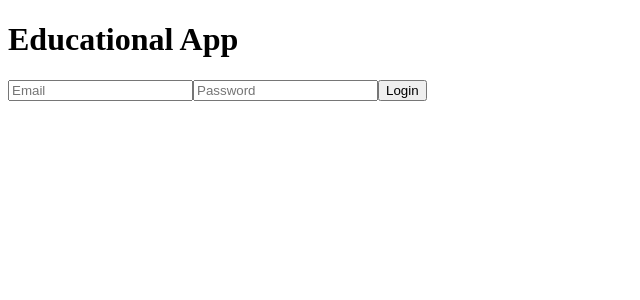
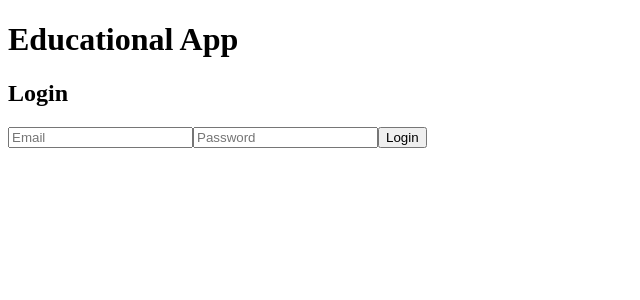
Before and after one commit to Sharmila127/fd1212, a React (Vite) app: page / in a window 1280 px wide. Shown: the top 300 px of the page, without its empty margins (0-640 px from the left). Built offline with nearby package versions, Linux system fonts and the light colour scheme.

Commit message:
Update Login.jsx

```diff
--- a/src/Login.jsx
+++ b/src/Login.jsx
@@ -3,33 +3,64 @@
 function Login() {
   const [email, setEmail] = useState("");
   const [password, setPassword] = useState("");
+  const [loading, setLoading] = useState(false);
 
   const handleSubmit = async (e) => {
     e.preventDefault();
+    setLoading(true);
     try {
       const res = await fetch(`${import.meta.env.VITE_API_CERTIFICATE}/login`, {
         method: "POST",
         headers: { "Content-Type": "application/json" },
         body: JSON.stringify({ email, password }),
       });
+
+      if (!res.ok) {
+        const errorData = await res.json();
+        alert(`Login failed: ${errorData.error || res.statusText}`);
+        setLoading(false);
+        return;
+      }
+
       const data = await res.json();
+
+      // Save JWT token in localStorage
       if (data.token) {
         localStorage.setItem("jwtToken", data.token);
         alert("Login successful!");
+        // Optionally redirect user to dashboard
+        // window.location.href = "/dashboard";
       } else {
-        alert("Login failed: " + JSON.stringify(data));
+        alert("Login failed: Token not received");
       }
     } catch (err) {
-      console.error(err);
+      console.error("Error connecting to backend:", err);
       alert("Error connecting to backend");
+    } finally {
+      setLoading(false);
     }
   };
 
   return (
     <form onSubmit={handleSubmit}>
-      <input placeholder="Email" value={email} onChange={e => setEmail(e.target.value)} />
-      <input placeholder="Password" type="password" value={password} onChange={e => setPassword(e.target.value)} />
-      <button type="submit">Login</button>
+      <h2>Login</h2>
+      <input
+        type="email"
+        placeholder="Email"
+        value={email}
+        onChange={(e) => setEmail(e.target.value)}
+        required
+      />
+      <input
+        type="password"
+        placeholder="Password"
+        value={password}
+        onChange={(e) => setPassword(e.target.value)}
+        required
+      />
+      <button type="submit" disabled={loading}>
+        {loading ? "Logging in..." : "Login"}
+      </button>
     </form>
   );
 }
```
